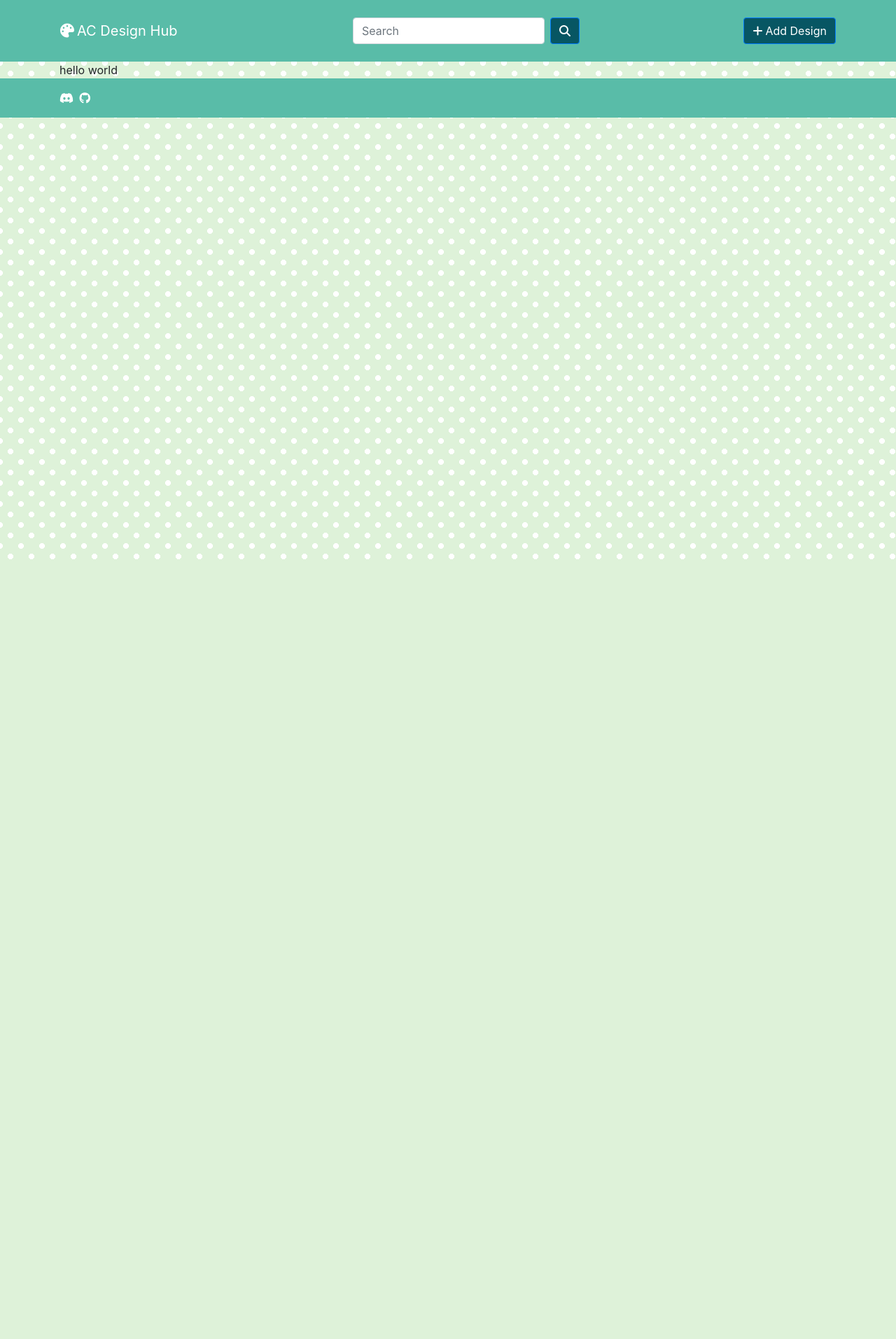
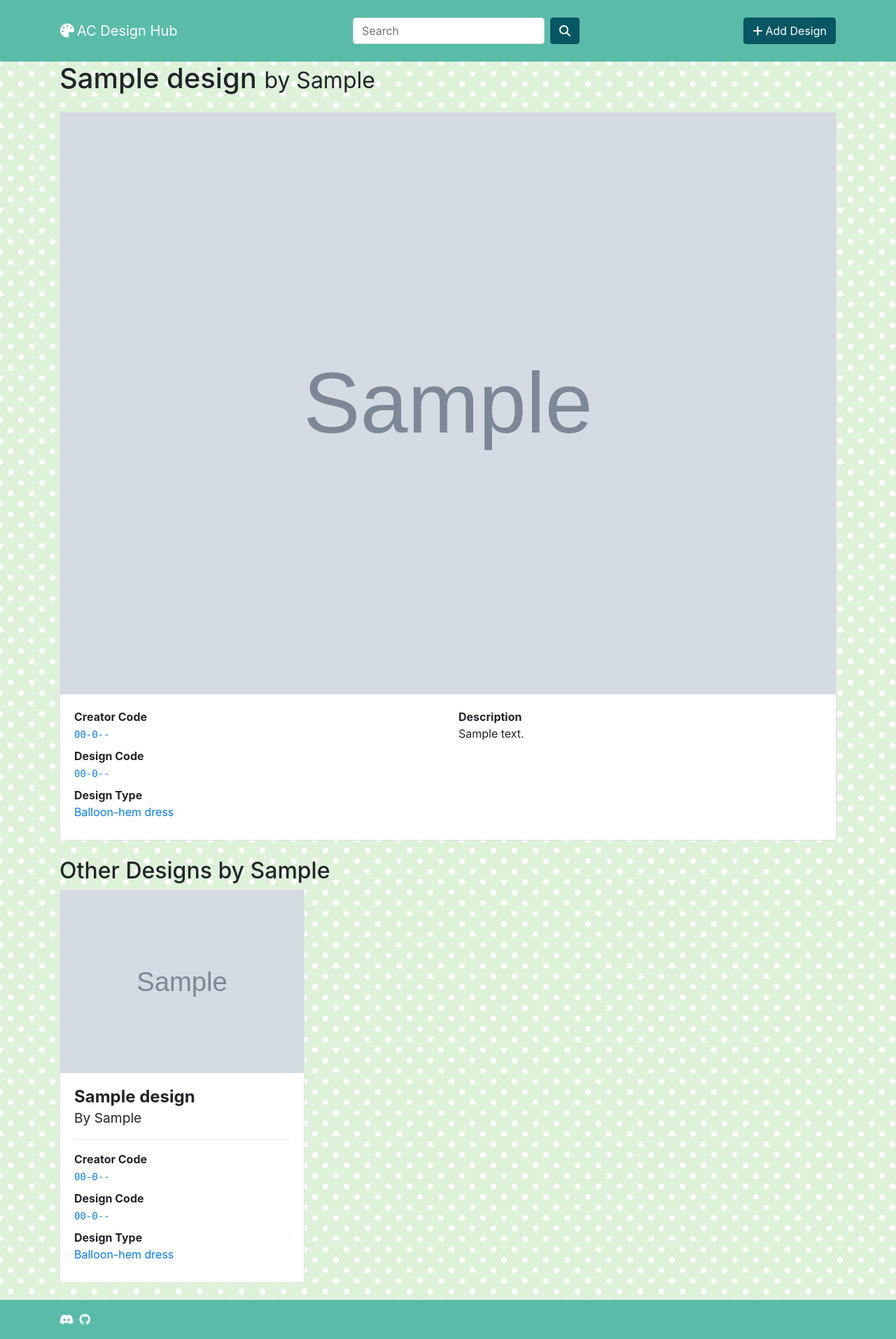
Before and after one commit to ssteigen/acdesignhub, a Django app: template acdesignhub/hub/templates/hub/design.html in a window 1280 px wide. Shown: the whole page at 70% size. Before the commit the page ends 799 px from the top, so only its background shows below. Run offline with Django 3.2, Linux system fonts and the light colour scheme; the template is opened without the code that fills it: values that come from a table or form of the project are taken from there, others are empty; tables that the repository leaves empty hold one stand-in row (values such as "Sample post"); grey boxes marked "Sample" are stand-in pictures; parts of the project's set-up code (start-up, migrations or seed data) failed here and were passed over; some libraries are stand-ins or nearby versions.

Commit message:
Create design detail page

```diff
--- a/acdesignhub/hub/templates/hub/design.html
+++ b/acdesignhub/hub/templates/hub/design.html
@@ -4,6 +4,88 @@
 
 {% block content %}
 
-hello world
+<h1>
+    {{ design.design_name }} <small>by {{ design.creator }}</small>
+</h1>
+
+<div class="card my-4">
+    <img class="card-img-top" src="{{ design.original_image.url }}" />
+    <div class="card-body">
+        <div class="row">
+            <div class="col">
+                <dl class="mb-0">
+                    <dt>Creator Code</dt>
+                    <dd>
+                        <a href="/?creator_code={{design.creator_code}}">
+                            <code>{{ design.creator_code|format_design_code }}</code>
+                        </a>
+                    </dd>
+                    <dt>Design Code</dt>
+                    <dd>
+                        <a href="/?design_code={{design.design_code}}">
+                            <code>{{ design.design_code|format_design_code }}</code>
+                        </a>
+                    </dd>
+                    <dt>Design Type</dt>
+                    <dd>
+                        <a href="/?design_type={{design.design_type}}">
+                            {{ design.get_design_type_display }}
+                        </a>
+                    </dd>
+                </dl>
+            </div>
+            <div class="col">
+                <dl class="mb-0">
+                    <dt>Description</dt>
+                    <dd>{{ design.description }}</dd>
+                </dl>
+            </div>
+        </div>
+    </div>
+</div>
+
+{% if related_designs %}
+
+<h2>Other Designs by {{ design.creator }}</h2>
+
+    <div class="row row-cols-1 row-cols-md-3">
+        {% for design in related_designs %}
+        <div class="col mb-4">
+            <div class="card">
+                <img class="card-img-top" src="{{ design.original_image.url }}" />
+                <div class="card-body">
+                    <h4 class="card-title">
+                        <strong>{{ design.design_name }}</strong>
+                        <br>
+                        <small>By {{ design.creator }}</small>
+                    </h4>
+                    <hr>
+                    <dl class="mb-0">
+                        <dt>Creator Code</dt>
+                        <dd>
+                            <a href="/?creator_code={{design.creator_code}}">
+                                <code>{{ design.creator_code|format_design_code }}</code>
+                            </a>
+                        </dd>
+                        <dt>Design Code</dt>
+                        <dd>
+                            <a href="/?design_code={{design.design_code}}">
+                                <code>{{ design.design_code|format_design_code }}</code>
+                            </a>
+                        </dd>
+                        <dt>Design Type</dt>
+                        <dd>
+                            <a href="/?design_type={{design.design_type}}">
+                                {{ design.get_design_type_display }}
+                            </a>
+                        </dd>
+                    </dl>
+                </div>
+            </div>
+        </div>
+    {% endfor %}
+</div>
+
+{% endif %}
 
 {% endblock %}
--- a/acdesignhub/static/style.css
+++ b/acdesignhub/static/style.css
@@ -6,6 +6,9 @@
 /* $green: #59bca8; */
 /* $teal: #075663; */
 /* $tan: #f9f6e5; */
+/* $pink: #f8a9af */
+/* $light-tan: #f1edd4 */
+/* $dark-tan: #f1e7cc */
 
 body {
     background-color: rgb(222, 242, 217);
@@ -14,8 +17,19 @@ body {
     background-position: 0 0, 15px 15px;
 }
 
+.bg-info {
+    background-color: #f1edd4 !important;
+    border: 6px solid #f1e7cc;
+}
+
 .btn.btn-primary {
     background: #075663;
+    border-color: #075663;
+}
+
+.btn.btn-secondary {
+    background: #59bca8;
+    border-color: #59bca8;
 }
 
 .btn.btn-default {
```
Also changed, not shown: acdesignhub/hub/templates/hub/index.html (+6 -2 lines), acdesignhub/hub/views.py (+7 -2 lines).
